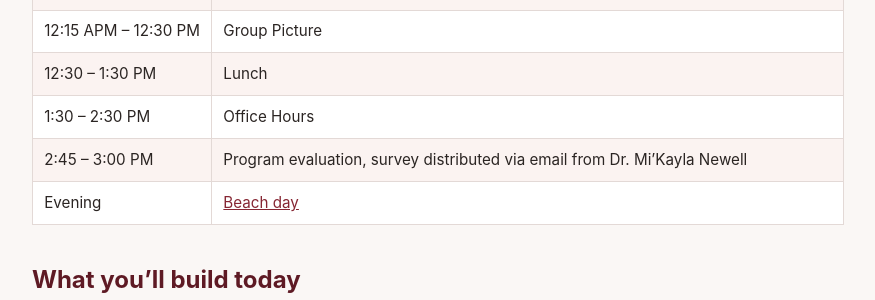
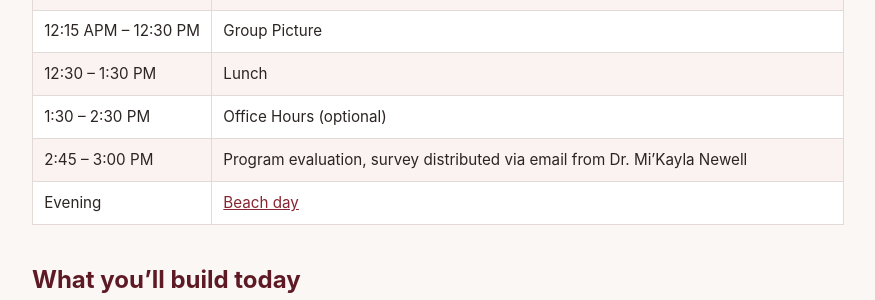
Before and after one commit to whitneynelson/nairr-teaching-innovation, a Jekyll site: the page built from day-5.md, in a window 1280 px wide and 900 px high, scrolled down 500 px. Shown: the part 153-453 px from the top of the window, without its empty margins (202-1077 px from the left). Built offline with Jekyll 4.4.1, drawn with Linux system fonts in a browser that asks for light colours.

Commit message:
Update office hours description to optional

```diff
--- a/day-5.md
+++ b/day-5.md
@@ -15,7 +15,7 @@ title: Day 5
 | 11:15 AM – 12:00 PM | Building your 90-day implementation plan |
 | 12:15 APM – 12:30 PM | Group Picture|
 | 12:30 – 1:30 PM | Lunch |
-| 1:30 – 2:30 PM | Office Hours |
+| 1:30 – 2:30 PM | Office Hours (optional) |
 | 2:45 – 3:00 PM | Program evaluation, survey distributed via email from Dr. Mi'Kayla Newell |
 | Evening | [Beach day](#evening) |
 
```
